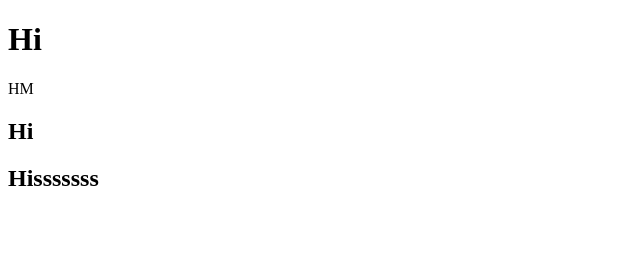
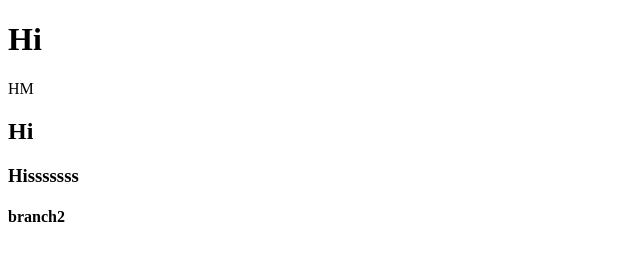
Before and after one commit to OleksiiHad/test_1, a plain HTML site: page index.html in a window 1280 px wide. Shown: the whole page, without its empty margins (0-640 px from the left). Drawn offline with Linux system fonts and the light colour scheme.

Commit message:
branch commit

```diff
--- a/index.html
+++ b/index.html
@@ -9,7 +9,8 @@
         <div>HM</div>
 
 		<h2>Hi</h2>
-		<h2>Hisssssss</h2>
+		<h3>Hisssssss</h3>
+		<h4>branch2</h4>
 
     </body>
 </html>
```
